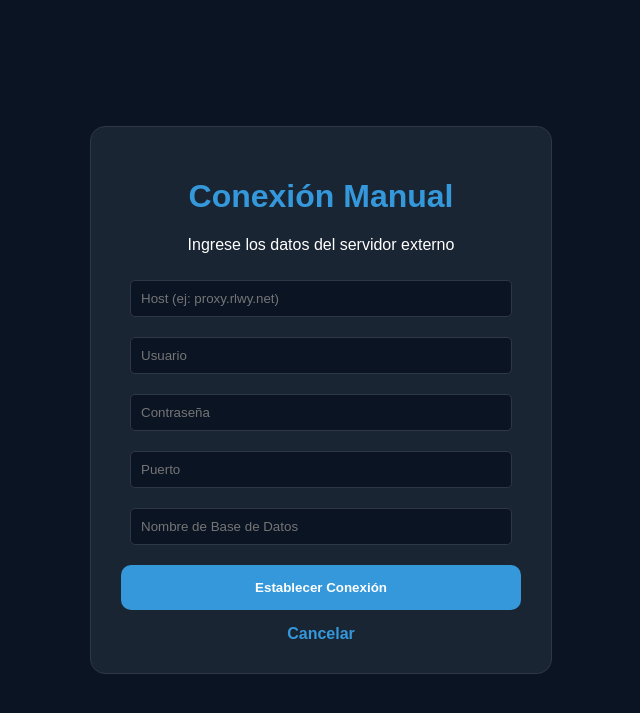
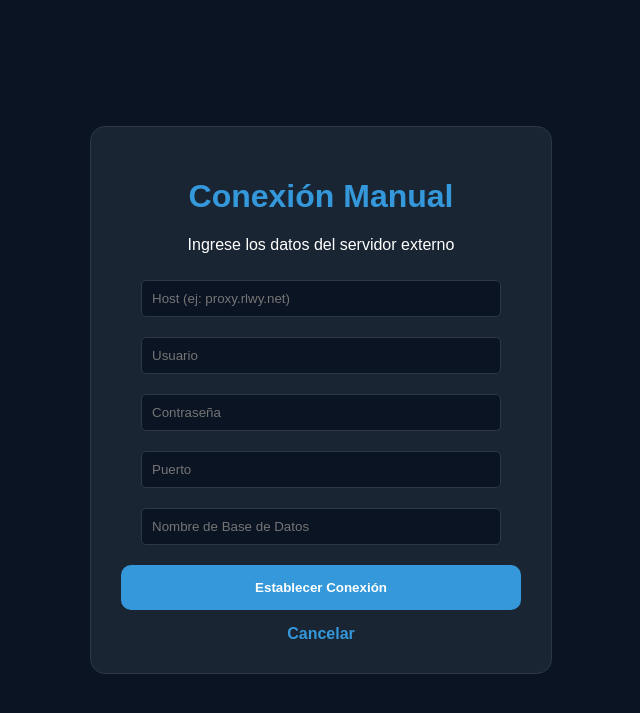
Before and after one commit to VictorPlatero/sistema-replicacion-dop, a Flask app: page /formulario_externo in a window 1280 px wide. Shown: the top 713 px of the page, without its empty margins (319-959 px from the left). Run offline with Flask 3, Linux system fonts and the light colour scheme.

Commit message:
Update style.css

```diff
--- a/static/style.css
+++ b/static/style.css
@@ -9,4 +9,4 @@ body { background-color: #0b1423; color: white; font-family: sans-serif; display
 table { width: 100%; border-collapse: collapse; margin-top: 20px; background: #1a2533; }
 th { color: #a0aec0; border-bottom: 1px solid #2d3748; padding: 12px; text-align: left; }
 td { padding: 12px; border-bottom: 1px solid #21262d; }
-input { width: 90%; padding: 12px; margin: 8px 0; background: #0b1423; color: white; border: 1px solid #2d3748; border-radius: 6px; }
+input { width: 100%; padding: 12px; margin: 8px 0; background: #0b1423; color: white; border: 1px solid #2d3748; border-radius: 6px; box-sizing: border-box; }
```
